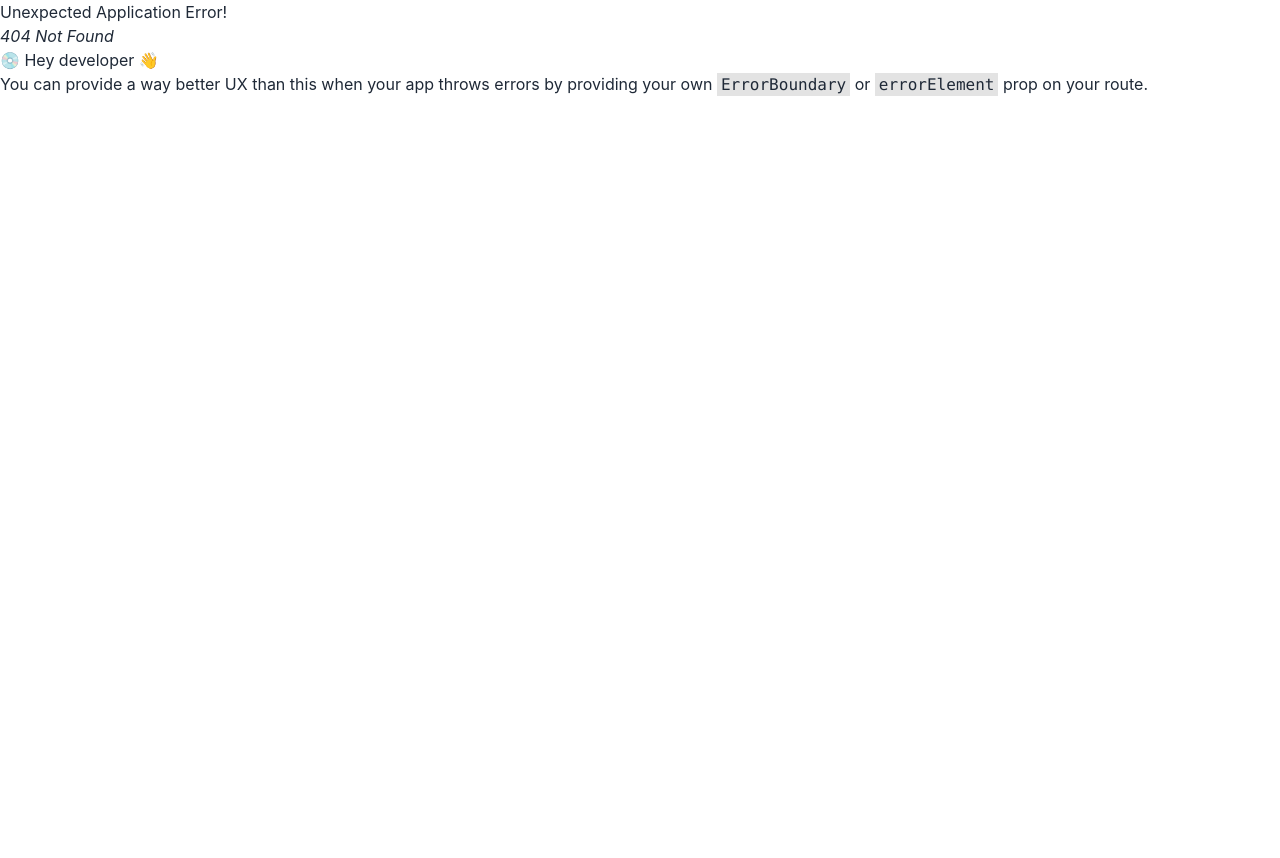
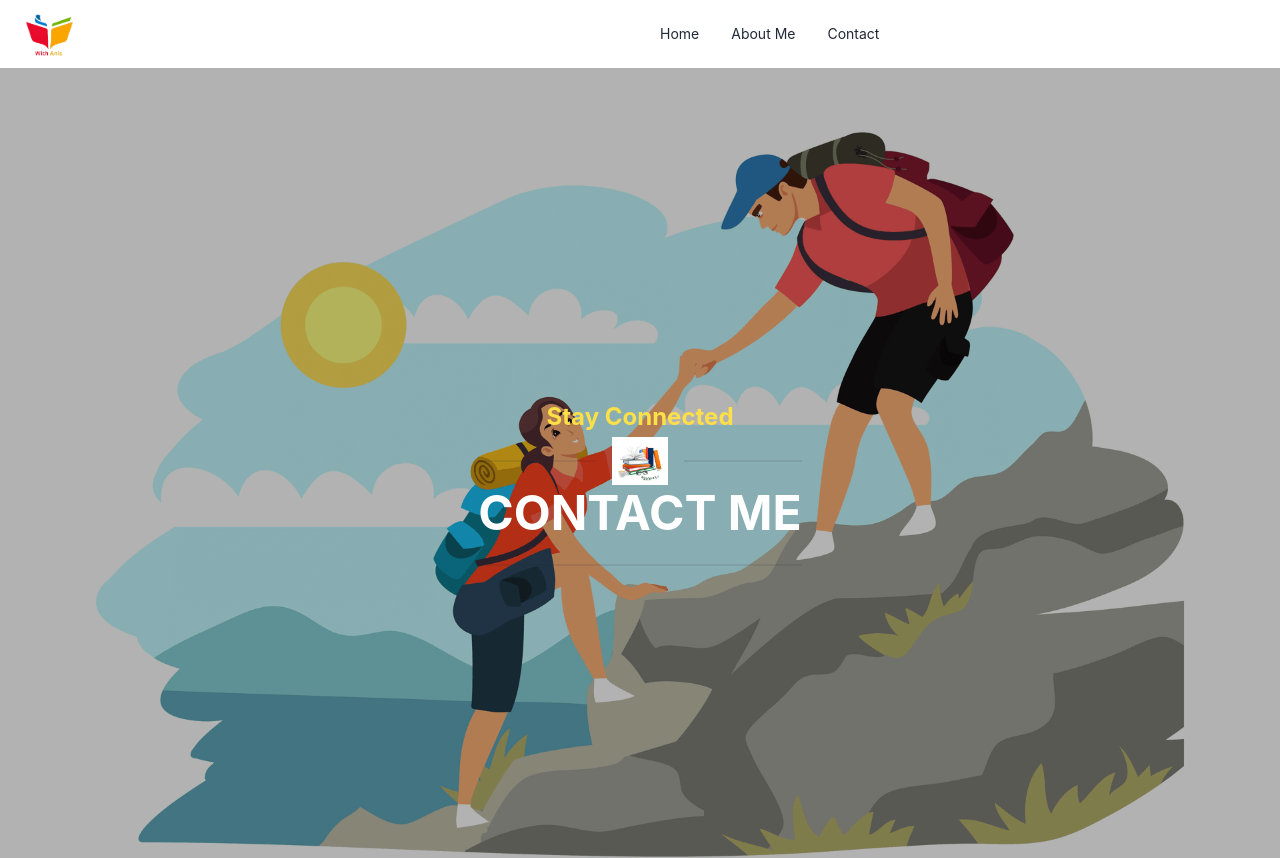
Before and after one commit to kashishdipro/studywithanis-client, a React (Create React App) app: page /contact in a window 1280 px wide. Before the commit this address had no page. Shown: the top 858 px of the page. Before the commit the page ends 800 px from the top, so only its background shows below. Built offline with nearby package versions, Linux system fonts and the light colour scheme.

Commit message:
contact added

```diff
--- /dev/null
+++ b/src/Pages/Contact/Banner/CoBanner.js
@@ -0,0 +1,23 @@
+import React from 'react';
+import banner from '../../../img/banner.png'
+import midbanner from '../../../img/midbanner.jpg'
+
+const CoBanner = () => {
+    return (
+        <div className="hero min-h-screen">
+            <img src={banner} alt='Banner_Image'/>
+            <div className="hero-content text-center h-full w-screen relative bg-black/30">
+                <div className="max-w-md">
+                <p className="text-2xl font-bold text-yellow-300 mb-5">Stay Connected</p>
+                <div className="divider">
+                    <img className='h-12' src={midbanner} alt="Mid_Banner" />
+                </div>
+                <h1 className="text-5xl font-bold text-white my-5">CONTACT ME</h1>
+                <div className="divider"></div>
+                </div>
+            </div>
+        </div>
+    );
+};
+
+export default CoBanner;
--- /dev/null
+++ b/src/Pages/Contact/Contact/Contact.js
@@ -0,0 +1,14 @@
+import React from 'react';
+import CoBanner from '../Banner/CoBanner';
+import Message from '../Message/Message';
+
+const Contact = () => {
+    return (
+        <div>
+            <CoBanner/>
+            <Message/>
+        </div>
+    );
+};
+
+export default Contact;
--- /dev/null
+++ b/src/Pages/Contact/Message/Message.js
@@ -0,0 +1,47 @@
+import React from 'react';
+
+const Message = () => {
+    return (
+        <div className="hero min-h-screen bg-cyan-100">
+            <div className="hero-content flex-col lg:flex-row-reverse">
+                <div className="text-center lg:text-left">
+                <h1 className="text-2xl text-black/70 font-bold">Fell free to share your words with me about my tutorials or myself.</h1>
+                <p className="text-black/70 py-6">Call me if needed on 01710444700 or simply contact me below.</p>
+                </div>
+                <div className="card shrink-0 w-full max-w-sm shadow-2xl bg-cyan-200">
+                <form className="card-body">
+                    <div className="form-control">
+                    <label className="label">
+                        <span className="label-text text-black/70">Name</span>
+                    </label>
+                    <input type="name" placeholder="Your name here" className="input input-bordered" required />
+                    </div>
+                    <div className="form-control">
+                    <label className="label">
+                        <span className="label-text text-black/70">Email</span>
+                    </label>
+                    <input type="email" placeholder="email" className="input input-bordered" required />
+                    </div>
+                    <div className="form-control">
+                    <label className="label">
+                        <span className="label-text text-black/70">Subject</span>
+                    </label>
+                    <input type="subject" placeholder="Your subject here" className="input input-bordered" required />
+                    </div>
+                    <div className="form-control">
+                    <label className="label">
+                        <span className="label-text text-black/70">Mobile Number</span>
+                    </label>
+                    <input type="tel" placeholder="Your mobile number" className="input input-bordered" required />
+                    </div>
+                    <div className="form-control mt-6">
+                    <button className="btn btn-warning">Send</button>
+                    </div>
+                </form>
+                </div>
+            </div>
+        </div>
+    );
+};
+
+export default Message;
--- a/src/Pages/Home/Subscribe/Subscribe.js
+++ b/src/Pages/Home/Subscribe/Subscribe.js
@@ -4,7 +4,7 @@ import midbanner from '../../../img/midbanner.jpg'
 const Subscribe = () => {
     return (
         <div className="hero min-h-screen">
-            <div className="hero-overlay bg-opacity-60"></div>
+            <div className="hero-overlay bg-opacity-90"></div>
             <div className="hero-content text-center text-white/80">
                 <div className="max-w-md">
                     <div className="divider">
--- a/src/Pages/Shared/NavBar/NavBar.js
+++ b/src/Pages/Shared/NavBar/NavBar.js
@@ -6,7 +6,7 @@ const NavBar = () => {
     const menuItems = <>
         <li><Link to='/'>Home</Link></li>
         <li><Link to='/aboutme'>About Me</Link></li>
-        <li><Link to='/'>Contact</Link></li>
+        <li><Link to='/contact'>Contact</Link></li>
 
     </>
   return (
--- a/src/Routes/Routes/Routes.js
+++ b/src/Routes/Routes/Routes.js
@@ -2,6 +2,7 @@ import { createBrowserRouter } from "react-router-dom";
 import Main from "../../Layout/Main";
 import Home from "../../Pages/Home/Home/Home";
 import About from "../../Pages/About Me/About Me/About";
+import Contact from "../../Pages/Contact/Contact/Contact";
 
 export const router = createBrowserRouter([
     {
@@ -16,6 +17,10 @@ export const router = createBrowserRouter([
                 path: '/aboutme',
                 element: <About/>
             },
+            {
+                path: '/contact',
+                element: <Contact/>
+            },
         ]
     }
 ])
```
